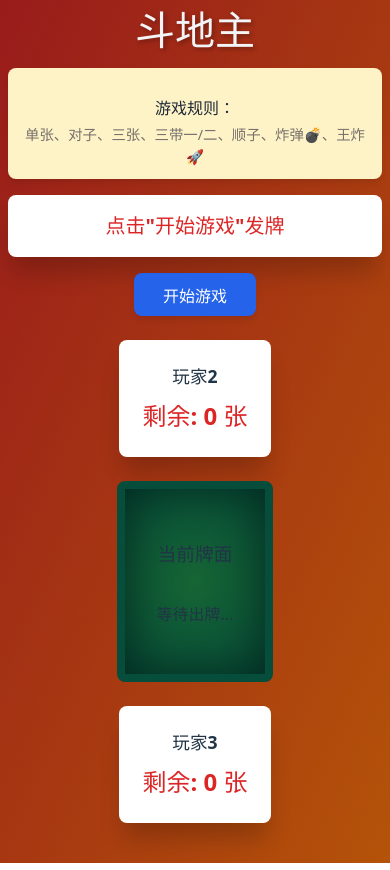
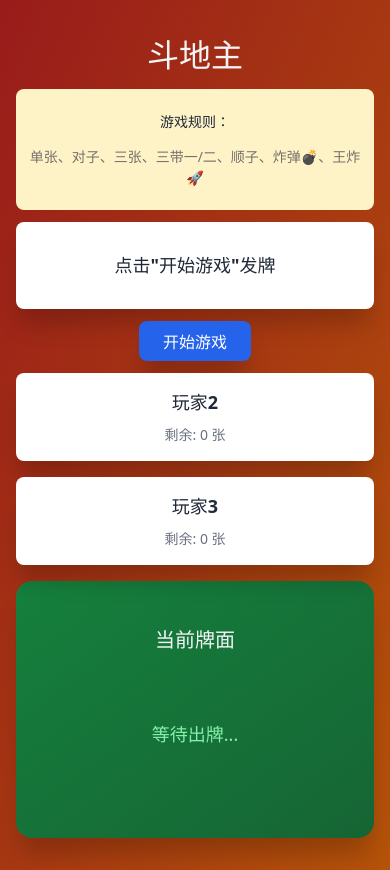
Before and after one commit to Iconeusss/PokerGT, a React (Vite) app: page / in a window 390 px wide. Built offline with nearby package versions, Linux system fonts and the light colour scheme.

Commit message:
Rollback

```diff
--- /dev/null
+++ b/dev-dist/registerSW.js
@@ -0,0 +1 @@
+if('serviceWorker' in navigator) navigator.serviceWorker.register('/dev-sw.js?dev-sw', { scope: '/', type: 'classic' })
--- a/src/pages/DDZ/DDZ.less
+++ b/src/pages/DDZ/DDZ.less
@@ -1,16 +1,3 @@
-// --- 1. 基础重置与全局设置 ---
-*, *::before, *::after {
-  box-sizing: border-box; // 解决 padding 撑开宽度的问题
-}
-
-html, body, #root {
-  margin: 0;
-  padding: 0;
-  width: 100%;
-  min-height: 100vh;
-  overflow-x: hidden; // 禁止横向滚动
-}
-
 // 颜色变量
 @color-primary: #dc2626;
 @color-secondary: #f59e0b;
@@ -28,250 +15,486 @@ html, body, #root {
 @color-text-muted: #6b7280;
 
 // 尺寸变量
-@card-width: 5rem;     // 增大默认尺寸，使其在 PC 端更美观
-@card-height: 7rem;
+@card-width: 1.6rem;
+@card-height: 3rem;
 @card-width-small: 2.5rem;
 @card-height-small: 3.5rem;
 @border-radius: 0.5rem;
 @border-radius-large: 1rem;
 
-// 动画与阴影
+// 阴影变量
 @shadow-card: 0 4px 6px -1px rgba(0, 0, 0, 0.1);
 @shadow-large: 0 20px 25px -5px rgba(0, 0, 0, 0.2);
+
+// 动画时间
 @transition-fast: 0.2s;
+@transition-normal: 0.3s;
 
-// --- 2. 容器布局 ---
+// 全局重置，确保 padding 不会撑开容器宽度
+*,
+*::before,
+*::after {
+  box-sizing: border-box;
+}
 
+// 确保父级节点也是全屏高度
+html,
+body,
+#root {
+  margin: 0;
+  padding: 0;
+  width: 100%;
+  min-height: 100vh;
+  overflow-x: hidden; // 防止左右晃动
+}
+
+// 游戏容器
 .game-container {
   min-height: 100vh;
   width: 100%;
-  background: linear-gradient(to bottom right, @color-background, @color-background-light);
-  padding: 1.5rem;
-  display: flex;
-  flex-direction: column;
-  align-items: center;
+  //   max-width: 100vw;
+  background: linear-gradient(
+    to bottom right,
+    @color-background,
+    @color-background-light
+  );
+  padding: 1rem;
 }
 
 .game-wrapper {
+  max-width: 100%;
+  margin: 0 auto;
   width: 100%;
-  max-width: 1200px;
-  margin: 0 auto;
-  flex: 1;
-  display: flex;
-  flex-direction: column;
 }
 
+// 标题
 .game-title {
   font-size: 2.5rem;
   font-weight: bold;
   color: @color-text-light;
   text-align: center;
-  margin: 0 0 1rem 0;
-  text-shadow: 2px 2px 4px rgba(0,0,0,0.3);
+  margin-bottom: 1rem;
 }
 
-// --- 3. 组件样式 ---
-
+// 信息框
 .info-box {
   background: #fef3c7;
   border-radius: @border-radius;
-  padding: 0.75rem 1rem;
-  margin-bottom: 1rem;
-  box-shadow: @shadow-card;
-  .info-title { font-weight: bold; color: @color-text-dark; margin-bottom: 0.25rem; }
-  .info-text { color: #78716c; font-size: 0.9rem; margin: 0; }
+  padding: 0.5rem;
+  margin-bottom: 0.75rem;
+  font-size: 0.875rem;
+
+  .info-title {
+    font-weight: bold;
+    color: @color-text-dark;
+    margin-bottom: 0.25rem;
+  }
+
+  .info-text {
+    color: #78716c;
+  }
 }
 
+// 消息框
 .message-box {
   background: @color-card-bg;
   border-radius: @border-radius;
-  padding: 1rem;
-  margin-bottom: 1rem;
+  padding: 0.75rem;
+  margin-bottom: 0.75rem;
   text-align: center;
   box-shadow: @shadow-large;
-  .message-text { font-size: 1.25rem; font-weight: 700; color: @color-primary; margin: 0; }
+
+  .message-text {
+    font-size: 1.125rem;
+    font-weight: 600;
+    color: @color-text-dark;
+  }
 }
 
+// 按钮组
 .button-group {
   display: flex;
   justify-content: center;
-  gap: 1rem;
-  margin-bottom: 1.5rem;
-  flex-wrap: wrap;
+  gap: 0.75rem;
+  margin-bottom: 0.75rem;
 }
 
+// 按钮样式
 .btn {
-  padding: 0.6rem 1.8rem;
+  padding: 0.5rem 1.5rem;
   border-radius: @border-radius;
-  font-weight: 700;
+  font-weight: 600;
   border: none;
   cursor: pointer;
   transition: all @transition-fast;
-  box-shadow: @shadow-card;
-  text-transform: uppercase;
+  box-shadow: @shadow-large;
 
-  &:disabled { background: #9ca3af !important; cursor: not-allowed; transform: none !important; }
-  &:active { transform: scale(0.95); }
-
-  &.btn-primary { background: #2563eb; color: white; &:hover { background: #1d4ed8; } }
-  &.btn-landlord { background: @color-secondary; color: white; &:hover { background: darken(@color-secondary, 10%); } }
-  &.btn-pass { background: #4b5563; color: white; &:hover { background: #374151; } }
-  &.btn-play { background: @color-success; color: white; &:hover { background: #15803d; } }
-  &.btn-pass-card { background: #ea580c; color: white; &:hover { background: #c2410c; } }
-}
-
-// --- 4. 游戏核心区域 ---
-
-.base-cards-panel {
-  background: rgba(255, 255, 255, 0.2);
-  backdrop-filter: blur(4px);
-  border-radius: @border-radius;
-  padding: 0.5rem;
-  margin: 0 auto 1.5rem;
-  width: fit-content;
-
-  .panel-title { color: white; font-size: 0.9rem; text-align: center; margin-bottom: 0.5rem; }
-  .base-cards-container { display: flex; gap: 0.5rem; }
-  .card-placeholder {
-    width: 2.5rem; height: 3.5rem; border-radius: 4px; border: 2px dashed rgba(255,255,255,0.5);
-  }
-}
-
-.game-area {
-  display: flex;
-  justify-content: space-between;
-  align-items: stretch;
-  gap: 1.5rem;
-  margin-bottom: 2rem;
-  min-height: 20rem;
-
-  .side-player {
-    width: 150px;
-    display: flex;
-    flex-direction: column;
-    justify-content: center;
+  &:disabled {
+    background: #9ca3af !important;
+    cursor: not-allowed;
   }
 
-  .center-area {
-    flex: 1;
-    min-width: 0; // 允许在 flex 容器中收缩
+  &.btn-primary {
+    background: #2563eb;
+    color: white;
+
+    &:hover:not(:disabled) {
+      background: #1d4ed8;
+    }
   }
-}
 
-.player-info {
-  background: @color-card-bg;
-  border-radius: @border-radius;
-  padding: 1.25rem;
-  text-align: center;
-  box-shadow: @shadow-large;
-  border: 3px solid transparent;
+  &.btn-landlord {
+    background: @color-primary;
+    color: white;
+    font-size: 1.25rem;
+    padding: 0.75rem 2rem;
 
-  &.active { border-color: @color-secondary; transform: scale(1.05); }
-  &.landlord { background: #fffbeb; border-color: @color-primary; }
-  .player-name { margin: 0 0 0.5rem; font-size: 1.1rem; }
-  .player-cards-count { font-size: 1.5rem; font-weight: 800; color: @color-primary; margin: 0; }
-}
+    &:hover:not(:disabled) {
+      background: #b91c1c;
+    }
+  }
 
-.table-area {
-  background: radial-gradient(circle, #166534 0%, #064e3b 100%);
-  border: 8px solid #064e3b;
-  border-radius: 50%; // 牌桌做成椭圆/圆形更有感觉
-  padding: 2rem;
-  height: 100%;
-  display: flex;
-  flex-direction: column;
-  justify-content: center;
-  align-items: center;
-  box-shadow: inset 0 0 50px rgba(0,0,0,0.5);
+  &.btn-pass {
+    background: #4b5563;
+    color: white;
+    font-size: 1.25rem;
+    padding: 0.75rem 2rem;
 
-  .table-cards {
-    display: flex;
-    justify-content: center;
-    // 出牌区的卡片稍微重叠一点
-    .card { margin-left: -1.5rem; &:first-child { margin-left: 0; } }
+    &:hover:not(:disabled) {
+      background: #374151;
+    }
   }
-}
 
-// --- 5. 底部手牌布局 (优化核心) ---
+  &.btn-play {
+    background: @color-success;
+    color: white;
 
-.player-hand {
-  margin-top: auto;
-  background: rgba(0, 0, 0, 0.2);
-  padding: 1.5rem;
-  border-radius: @border-radius-large;
+    &:hover:not(:disabled) {
+      background: #15803d;
+    }
+  }
 
-  .hand-cards {
-    display: flex;
-    justify-content: center;
-    padding-top: 1rem;
-    min-height: @card-height + 2rem;
+  &.btn-pass-card {
+    background: #ea580c;
+    color: white;
 
-    // 重点：卡片重叠排布
-    .card {
-      margin-left: -3rem; // 核心：负边距实现重叠
-      &:first-child { margin-left: 0; }
-      z-index: 1;
-
-      &:hover {
-        z-index: 100; // 鼠标悬停在最前
-      }
+    &:hover:not(:disabled) {
+      background: #c2410c;
     }
   }
 }
 
-// --- 6. 卡片基础样式 ---
+// 底牌区域
+.base-cards-section {
+  display: flex;
+  justify-content: center;
+  margin-bottom: 1rem;
+}
 
+.base-cards-panel {
+  background: @color-card-bg;
+  border-radius: @border-radius;
+  padding: 0.75rem;
+  box-shadow: @shadow-large;
+
+  .panel-title {
+    font-weight: bold;
+    color: @color-text-dark;
+    margin-bottom: 0.5rem;
+    text-align: center;
+  }
+
+  .base-cards-container {
+    display: flex;
+    justify-content: center;
+    gap: 0.25rem;
+  }
+
+  .card-placeholder {
+    width: @card-width;
+    height: @card-height;
+    border-radius: @border-radius;
+    border: 2px solid #9ca3af;
+    background: #e5e7eb;
+  }
+}
+
+// 主游戏区域布局
+.game-area {
+  position: relative;
+  display: flex;
+  align-items: flex-start;
+  gap: 1rem;
+  margin-bottom: 1rem;
+  width: 100%;
+
+  @media (max-width: 768px) {
+    flex-direction: column;
+  }
+}
+
+// 侧边玩家
+.side-player {
+  flex: 0 0 100px;
+  z-index: 10;
+
+  &.left {
+    @media (max-width: 768px) {
+      order: 1;
+    }
+  }
+
+  &.right {
+    @media (max-width: 768px) {
+      order: 2;
+    }
+  }
+
+  @media (max-width: 768px) {
+    flex: 1;
+    width: 100%;
+  }
+}
+
+// 中间区域
+.center-area {
+  flex: 1;
+  min-width: 0;
+  z-index: 1;
+  //   margin: 0 1rem;
+
+  @media (max-width: 768px) {
+    order: 3;
+    width: 100%;
+  }
+}
+
+// 玩家信息卡片
+.player-info {
+  background: @color-card-bg;
+  border-radius: @border-radius;
+  padding: 1rem;
+  box-shadow: @shadow-large;
+  transition: all @transition-fast;
+
+  &.active {
+    border: 4px solid @color-secondary;
+  }
+
+  &.landlord {
+    background: #fef2f2;
+    border: 2px solid @color-primary;
+  }
+
+  .player-name {
+    font-weight: bold;
+    color: @color-text-dark;
+    margin: 0 0 0.5rem 0;
+    font-size: 1.125rem;
+  }
+
+  .player-cards-count {
+    color: @color-text-muted;
+    font-size: 0.875rem;
+    margin: 0;
+  }
+}
+
+// 牌桌区域
+.table-area {
+  background: linear-gradient(to bottom right, #15803d, #166534);
+  border-radius: @border-radius-large;
+  padding: 2rem 1.5rem;
+  box-shadow: @shadow-large;
+  min-height: 16rem;
+  //   width: 100%;
+
+  .table-title {
+    color: @color-text-light;
+    font-size: 1.5rem;
+    font-weight: 600;
+    margin-bottom: 1rem;
+    text-align: center;
+  }
+
+  .table-info {
+    color: #86efac;
+    text-align: center;
+    margin-bottom: 1rem;
+    font-size: 1rem;
+  }
+
+  .table-cards {
+    display: flex;
+    flex-wrap: wrap;
+    justify-content: center;
+    gap: 0.25rem;
+  }
+
+  .table-empty {
+    color: #86efac;
+    text-align: center;
+    padding: 3rem 0;
+    font-size: 1.125rem;
+  }
+}
+
+// 玩家手牌区域
+.player-hand {
+  background: @color-card-bg;
+  border-radius: @border-radius-large;
+  padding: 1.5rem;
+  box-shadow: @shadow-large;
+  //   width: 100%;
+
+  &.landlord {
+    background: #fef2f2;
+    border: 4px solid @color-primary;
+  }
+
+  .hand-title {
+    font-size: 1.5rem;
+    font-weight: bold;
+    color: @color-text-dark;
+    margin-bottom: 1rem;
+    text-align: center;
+
+    .your-turn {
+      color: @color-success;
+      margin-left: 0.5rem;
+    }
+  }
+
+  .hand-cards {
+    display: flex;
+    flex-wrap: wrap;
+    justify-content: center;
+    gap: 0.25rem;
+  }
+}
+
+// 卡牌样式
 .card {
+  display: inline-block;
   width: @card-width;
   height: @card-height;
-  background: white;
-  border-radius: 6px;
-  border: 1px solid @color-border;
+  border-radius: @border-radius;
+  border: 2px solid @color-border;
+  margin: 0.125rem;
+  transition: all @transition-fast;
   display: flex;
   flex-direction: column;
   align-items: center;
   justify-content: center;
+  background: @color-card-bg;
   box-shadow: @shadow-card;
-  transition: transform 0.2s, box-shadow 0.2s;
-  user-select: none;
-  position: relative;
+  font-weight: bold;
+  cursor: default;
 
-  &.red { color: @color-card-red; }
-  &.black { color: @color-card-black; }
-  &.joker { color: @color-joker; }
+  &.small {
+    width: @card-width-small;
+    height: @card-height-small;
 
-  &.selectable { cursor: pointer; }
+    .card-suit {
+      font-size: 0.625rem;
+    }
+
+    .card-rank {
+      font-size: 1rem;
+    }
+
+    .joker-symbol {
+      font-size: 1.125rem;
+    }
+  }
+
+  &.red {
+    color: @color-card-red;
+  }
+
+  &.black {
+    color: @color-card-black;
+  }
+
+  &.joker {
+    color: @color-joker;
+  }
 
   &.selected {
-    transform: translateY(-1.5rem) !important; // 选中的牌往上跳
-    box-shadow: 0 10px 15px -3px rgba(0, 0, 0, 0.3);
-    border: 2px solid @color-border-active;
+    background: #dbeafe;
+    border-color: @color-border-active;
+    transform: translateY(-0.75rem);
   }
 
-  .card-suit { font-size: 1.2rem; }
-  .card-rank { font-size: 2rem; font-weight: 900; line-height: 1; }
+  &.selectable {
+    cursor: pointer;
+
+    &:hover {
+      border-color: @color-border-active;
+      transform: translateY(-0.25rem);
+    }
+
+    &.selected:hover {
+      transform: translateY(-0.75rem);
+    }
+  }
+
+  .card-suit {
+    font-size: 0.75rem;
+  }
+
+  .card-rank {
+    font-size: 1.5rem;
+  }
+
+  .joker-symbol {
+    font-size: 2rem;
+  }
 }
 
-// --- 7. 响应式适配 ---
-
+// 响应式设计
 @media (max-width: 768px) {
-  .game-container { padding: 0.5rem; }
-
-  .game-area {
-    flex-direction: column;
-    align-items: center;
-    .side-player { width: 100%; flex-direction: row; gap: 1rem; }
-    .table-area { border-radius: @border-radius; min-height: 12rem; }
+  .game-title {
+    font-size: 2rem;
   }
 
   .card {
     width: 3rem;
     height: 4.5rem;
-    .card-rank { font-size: 1.2rem; }
-    .card-suit { font-size: 0.8rem; }
+
+    .card-rank {
+      font-size: 1.25rem;
+    }
+
+    .joker-symbol {
+      font-size: 1.5rem;
+    }
   }
 
-  .player-hand .hand-cards .card {
-    margin-left: -1.8rem; // 手机端重叠更多
+  .btn-landlord,
+  .btn-pass {
+    font-size: 1rem;
+    padding: 0.5rem 1.5rem;
+  }
+
+  .table-area {
+    min-height: 12rem;
+    padding: 1.5rem 1rem;
+
+    .table-title {
+      font-size: 1.25rem;
+    }
+  }
+
+  .player-hand {
+    padding: 1rem;
+
+    .hand-title {
+      font-size: 1.25rem;
+    }
+  }
+
+  .side-player {
+    flex: 0 0 auto;
   }
 }
--- a/src/pages/DDZ/DDZ.tsx
+++ b/src/pages/DDZ/DDZ.tsx
@@ -182,7 +182,7 @@ const DouDiZhuGame: React.FC = () => {
 
   // --- 核心动作封装 ---
   const handlePlay = (playerId: number, cardsToPlay: Card[]) => {
-    // const type = getCardType(cardsToPlay);
+    const type = getCardType(cardsToPlay);
     const newPlayers = [...players];
     newPlayers[playerId].cards = newPlayers[playerId].cards.filter(card => !cardsToPlay.find(c => c.id === card.id));
 
```
Also changed, not shown: dev-dist/sw.js (added, +86 -0 lines), 1 other file (tests, documents, lock files or other folders).
